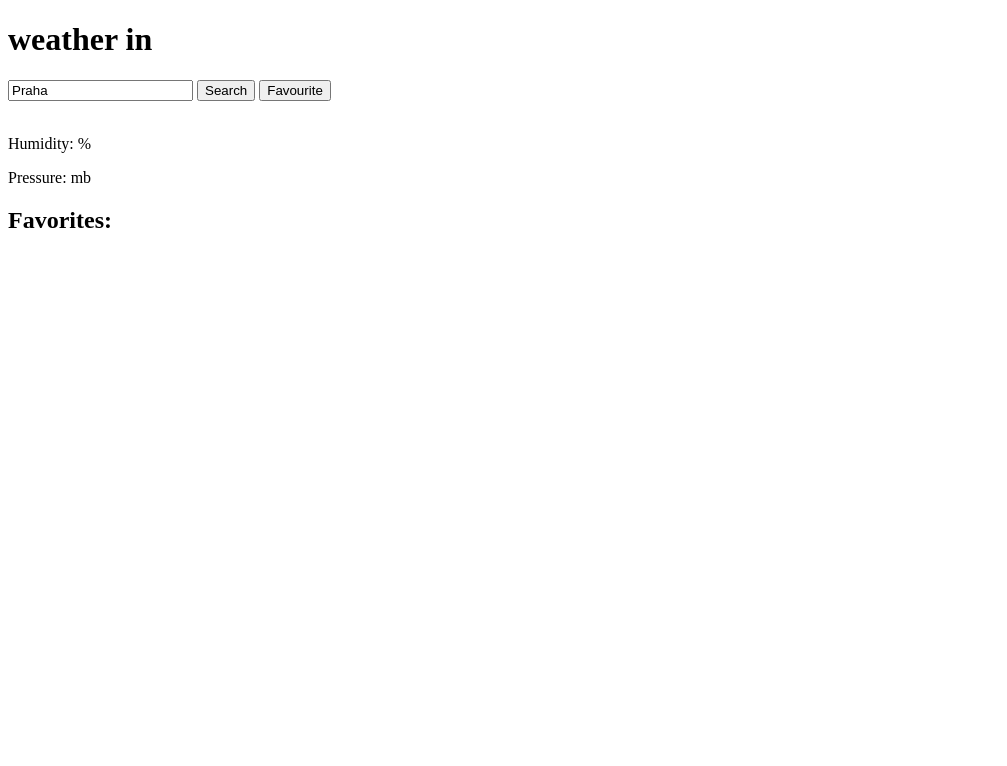
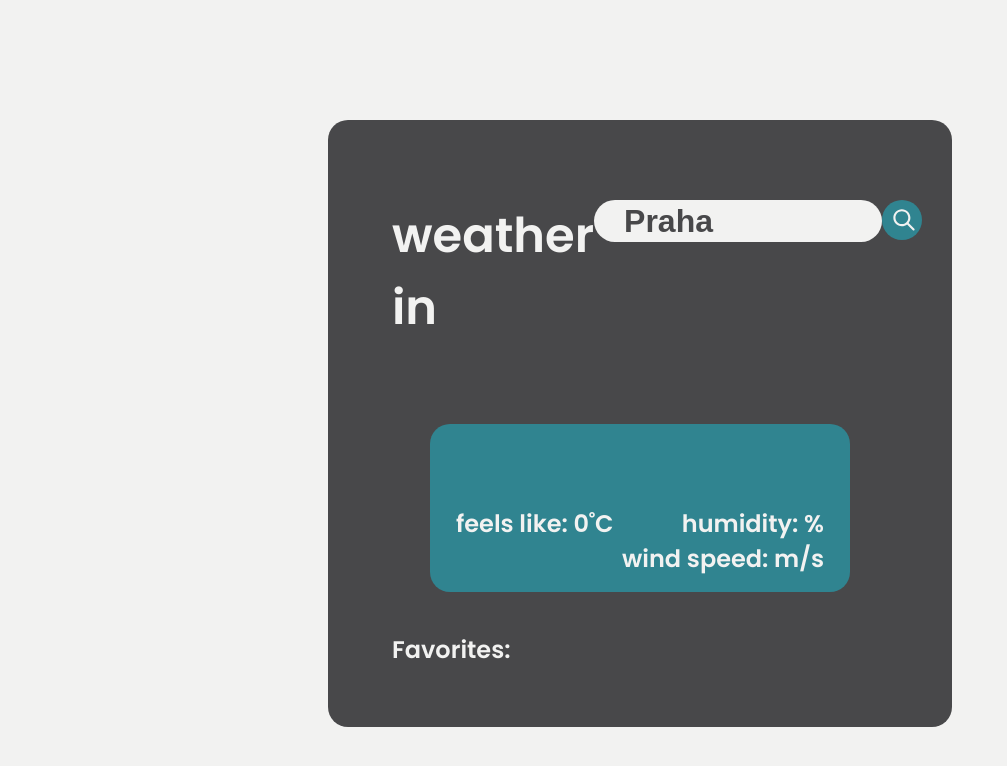
Before and after one commit to samik0uwu/simple-weather, a plain HTML site: page index.html in a window 1280 px wide. Shown: the whole page, without its empty margins (0-1007 px from the left). Drawn offline with nearby package versions, Linux system fonts and the light colour scheme.

Commit message:
search and result css

```diff
--- a/index.html
+++ b/index.html
@@ -6,35 +6,46 @@
   <meta http-equiv="X-UA-Compatible" content="IE=edge">
   <meta name="viewport" content="width=device-width, initial-scale=1.0">
   <link rel="stylesheet" href="style.css">
+  <link rel="preconnect" href="https://fonts.googleapis.com">
+  <link rel="preconnect" href="https://fonts.gstatic.com" crossorigin>
+  <link href="https://fonts.googleapis.com/css2?family=Poppins:ital,wght@0,500;0,600;1,500&display=swap"
+    rel="stylesheet">
   <title>simple weather</title>
 </head>
 
 <body>
-  <div id="app">
+  <div id="app" class="container">
+    <section class="container-search">
+      <div class="container-search-head">
+        <h1>weather in</h1>
+        <input type="text" placeholder="enter a place..." v-model="place">
+        <button v-on:click="getLocationFromName">
+          <img src="search.svg" alt="">
+        </button>
+      </div>
 
-    <h1>weather in</h1>
-    <input type="text" placeholder="enter a place..." v-model="place">
-    <button  v-on:click="getLocationFromName">Search</button>
-    <button  v-on:click="setFavourite">Favourite</button>
+      <!-- <button v-on:click="setFavourite">Favourite</button> -->
 
-    <div class="infodiv" id="info">
-
-      <br>
-      <p v-if="temp != null">{{ Math.round(temp) }}°C and {{main}} <br> <img v-if="temp != null"
-          v-bind:src="'http://openweathermap.org/img/wn/'+this.icon+'@2x.png'">
-      </p>
-      <p class="desc">{{description}}</p>
-      <p>Humidity: {{humidity}}%</p>
-      <p>Pressure: {{pressure}}mb</p>
-
+      <div class="container-search-result">
+        <h2>{{name}}</h2>
+        <img v-if="temp != null" v-bind:src="'http://openweathermap.org/img/wn/'+this.icon+'@2x.png'">
+        <span v-if="temp != null">{{ Math.round(temp) }}°C </span>
+        <span class="right">{{description}}</span>
+        <span>feels like: {{Math.round(feels)}}˚C</span>
+        <span class="right">humidity: {{humidity}}%</span>
+        <span>{{main}}</span>
+        <span class="right">wind speed: {{wind}}m/s</span>
+    </section>
+    <section class="container-favorites">
       <h2>Favorites:</h2>
       <div class="favorites">
         <div v-for="item in favourites">
-          <button  v-on:click="setName(item)">{{item}}</button>
+          <button v-on:click="setName(item)">{{item}}</button>
         </div>
 
       </div>
-    </div>
+    </section>
+  </div>
 
   </div>
 
@@ -51,7 +62,10 @@
         pressure: null,
         main: null,
         icon: null,
+        wind: null,
         place: 'Praha',
+        name: null,
+        feels: null,
         favourites: []
       },
       mounted() {
@@ -61,26 +75,34 @@
         })
         let place = this.place;
         axios.get(`https://api.openweathermap.org/data/2.5/weather?q=${place}&appid=04c48969d807f018f709599816759e7b&units=metric`).then(response => {
+          console.log(response.data);
           app.temp = response.data.main.temp;
           app.humidity = response.data.main.humidity;
           app.pressure = response.data.main.pressure;
           app.description = response.data.weather[0].description;
           app.main = response.data.weather[0].main;
           app.icon = response.data.weather[0].icon;
+          app.wind = response.data.wind.speed;
+          app.name = response.data.name;
+          app.feels = response.data.main.feels_like;
         });
 
       },
       methods: {
         getLocationFromName: function () {
 
-          let place=this.place
+          let place = this.place
           axios.get(`https://api.openweathermap.org/data/2.5/weather?q=${place}&appid=04c48969d807f018f709599816759e7b&units=metric`).then(response => {
+            console.log(response.data);
             app.temp = response.data.main.temp;
             app.humidity = response.data.main.humidity;
             app.pressure = response.data.main.pressure;
             app.description = response.data.weather[0].description;
             app.main = response.data.weather[0].main;
             app.icon = response.data.weather[0].icon;
+            app.wind = response.data.wind.speed;
+            app.name = response.data.name;
+            app.feels = response.data.main.feels_like;
           });
 
         },
@@ -120,4 +142,5 @@
       }
     })
   </script>
+
 </html>
--- a/style.sass
+++ b/style.sass
@@ -0,0 +1,62 @@
+$white: #F2F2F1
+$black: #48484A
+$orange: #EC6E4C
+$blue: #308490
+
+body
+    background-color: $white
+    font-family: 'Poppins', sans-serif
+    // weight 500, 600
+
+.container
+    background-color: $black
+    color: $white
+    margin: 15vh 25vw 0 25vw
+    border-radius: 20px
+    padding: 5vh 5vw
+    &-search
+        &-head
+            display: flex
+            justify-content: space-between
+            h1
+                font-size: 3em
+                font-weight: 600
+            input
+                color: $black
+                background-color: $white
+                height: 5vh
+                border: none
+                border-radius: 30px
+                padding-left: 30px
+                font-size: 2em
+                font-weight: 600
+                width: 20vw
+                margin-top: 5vh
+            button
+                height: 5vh
+                width: 5vh
+                margin-top: 5vh
+                background-color: $blue
+                border-radius: 30px
+                border: none
+                img
+                    height: 4vh
+                    padding-top: 0.7vh
+                    color: $white
+        &-result
+            background-color: $blue
+            margin: 5vh 3vw
+            padding: 2vh 2vw 2vh 2vw
+            border-radius: 20px
+            display: grid
+            grid-template-columns: auto auto
+            h2
+                font-size: 2.5em
+                font-weight: 600
+            img
+                margin-left: auto
+            span
+                font-size: 1.5em
+                font-weight: 600
+            .right
+                text-align: right
```
Also changed, not shown: 01d@2x.png (added), design.png (added), favicon.ico (added), search.svg (added), style.css, 1 other file.
